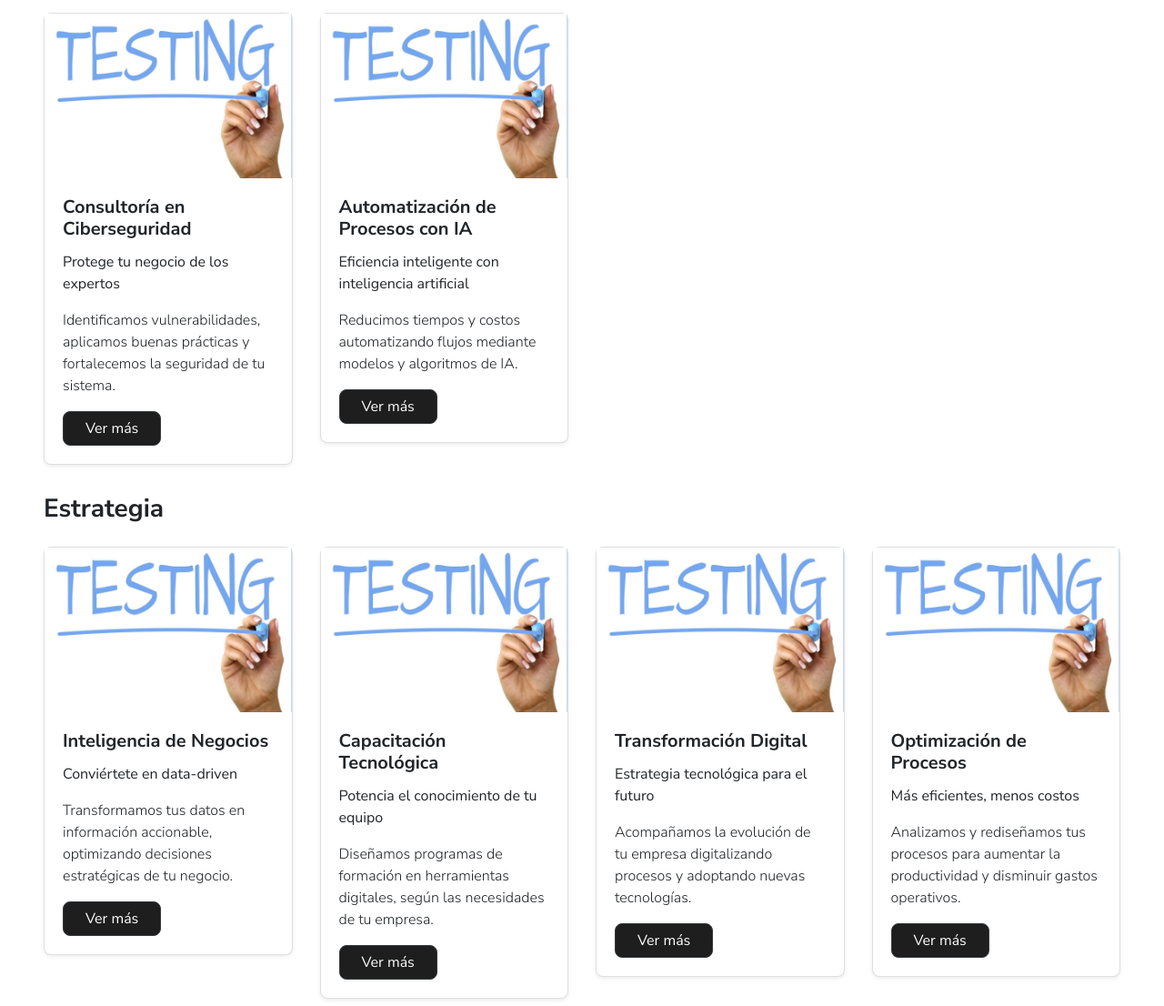
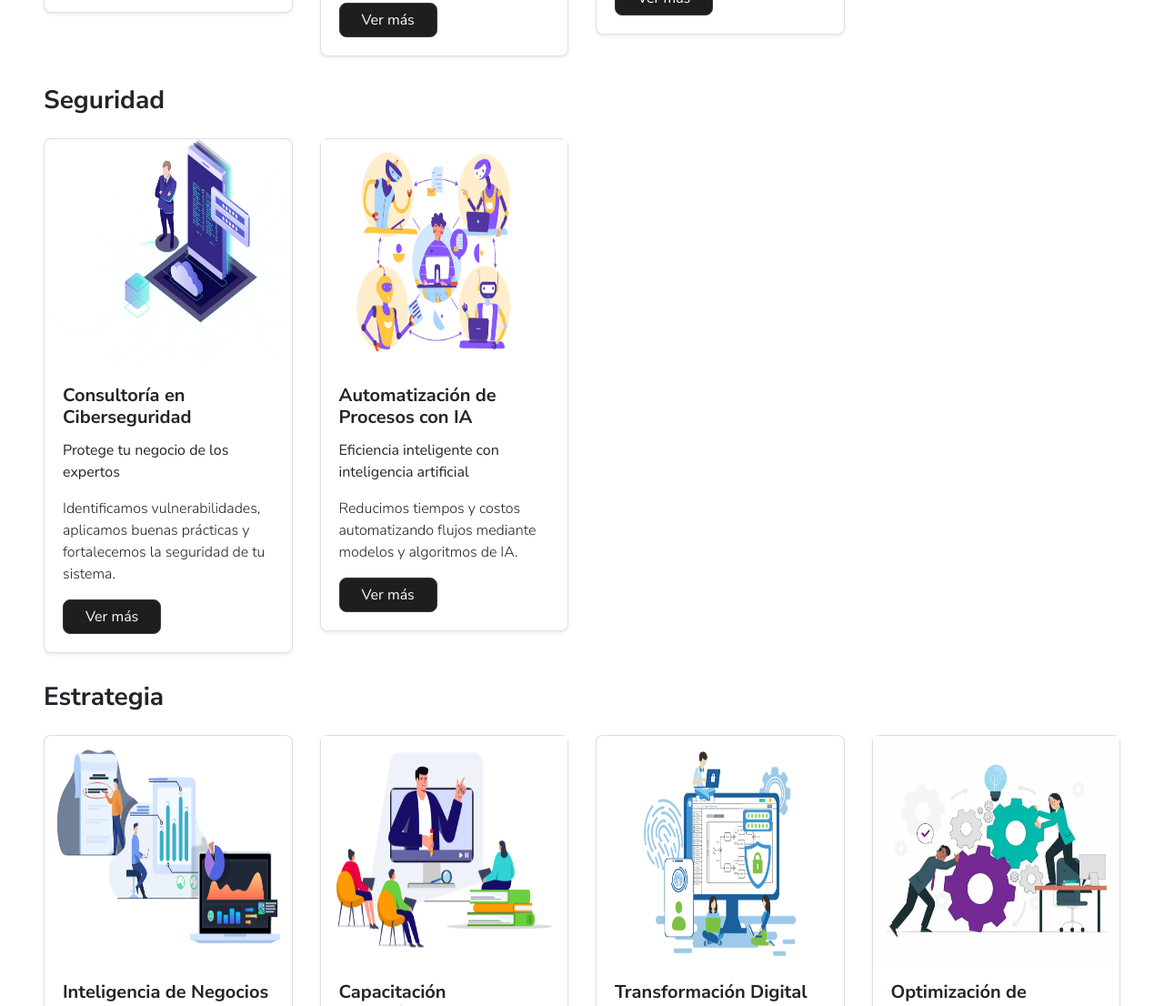
Before and after one commit to Hackk00/TechServices, a plain HTML site: page index.html in a window 1280 px wide. Shown: the part 2488-3594 px from the top of the page at 91% size. Drawn offline with Linux system fonts and the light colour scheme; files whose address does not match are found by name.

Commit message:
Imagenes de servicios

```diff
--- a/bd.json
+++ b/bd.json
@@ -5,7 +5,7 @@
     "slogan": "Soluciones únicas sin límites",
     "Categoria": "Desarrollo",
     "Descripcion": "Creamos software dedicado único para tu empresa, con escalabilidad, seguridad y eficiencia.",
-    "Imagen": "prueba.jpg",
+    "Imagen": "1.jpg",
     "Beneficios": [
       "Adaptación exacta a las necesidades del negocio",
       "Mayor eficiencia en procesos internos",
@@ -28,7 +28,7 @@
     "slogan": "Tu presencia digital, eficiente",
     "Categoria": "Desarrollo",
     "Descripcion": "Desarrollamos sitios web modernos, rápidos y efectivos para atraer más clientes y aumentar tu alcance.",
-    "Imagen": "prueba.jpg",
+    "Imagen": "2.jpg",
     "Beneficios": [
       "Mayor visibilidad online",
       "Optimización SEO para atraer clientes",
@@ -51,7 +51,7 @@
     "slogan": "Conecta con tus clientes en cualquier lugar",
     "Categoria": "Desarrollo",
     "Descripcion": "Desarrollamos apps móviles nativas e híbridas (Android/iOS), centradas en usabilidad y rendimiento.",
-    "Imagen": "prueba.jpg",
+    "Imagen": "3.png",
     "Beneficios": [
       "Acceso a clientes desde cualquier lugar",
       "Mejora la fidelización del usuario",
@@ -74,7 +74,7 @@
     "slogan": "Infraestructura flexible y segura",
     "Categoria": "Infraestructura",
     "Descripcion": "Asegura y optimiza tu sistema en la nube con nuestras soluciones escalables y seguras, disponibles 24/7.",
-    "Imagen": "prueba.jpg",
+    "Imagen": "4.jpg",
     "Beneficios": [
       "Disponibilidad 24/7",
       "Escalabilidad según demanda",
@@ -97,7 +97,7 @@
     "slogan": "Respuesta rápida, sistemas siempre activos",
     "Categoria": "Infraestructura",
     "Descripcion": "Brindamos soporte completo y continuo para mantener la estabilidad operativa de tu empresa.",
-    "Imagen": "prueba.jpg",
+    "Imagen": "5.png",
     "Beneficios": [
       "Resolución rápida de incidencias",
       "Prevención de fallos críticos",
@@ -120,7 +120,7 @@
     "slogan": "Todas tus operaciones en un mismo flujo",
     "Categoria": "Infraestructura",
     "Descripcion": "Mejoramos la productividad de tu empresa integrando ERP/CRM para centralizar y gestionar la información.",
-    "Imagen": "prueba.jpg",
+    "Imagen": "6.jpg",
     "Beneficios": [
       "Centralización de datos",
       "Mayor productividad del personal",
@@ -143,7 +143,7 @@
     "slogan": "Protege tu negocio de los expertos",
     "Categoria": "Seguridad",
     "Descripcion": "Identificamos vulnerabilidades, aplicamos buenas prácticas y fortalecemos la seguridad de tu sistema.",
-    "Imagen": "prueba.jpg",
+    "Imagen": "7.png",
     "Beneficios": [
       "Protección contra ciberataques",
       "Cumplimiento de normativas",
@@ -166,7 +166,7 @@
     "slogan": "Eficiencia inteligente con inteligencia artificial",
     "Categoria": "Seguridad",
     "Descripcion": "Reducimos tiempos y costos automatizando flujos mediante modelos y algoritmos de IA.",
-    "Imagen": "prueba.jpg",
+    "Imagen": "8.jpg",
     "Beneficios": [
       "Reducción de tiempos operativos",
       "Disminución de costos de mano de obra",
@@ -189,7 +189,7 @@
     "slogan": "Conviértete en data-driven",
     "Categoria": "Estrategia",
     "Descripcion": "Transformamos tus datos en información accionable, optimizando decisiones estratégicas de tu negocio.",
-    "Imagen": "prueba.jpg",
+    "Imagen": "9.png",
     "Beneficios": [
       "Mejor toma de decisiones",
       "Detección de oportunidades",
@@ -212,7 +212,7 @@
     "slogan": "Potencia el conocimiento de tu equipo",
     "Categoria": "Estrategia",
     "Descripcion": "Diseñamos programas de formación en herramientas digitales, según las necesidades de tu empresa.",
-    "Imagen": "prueba.jpg",
+    "Imagen": "10.jpg",
     "Beneficios": [
       "Mayor productividad del equipo",
       "Mejor uso de herramientas tecnológicas",
@@ -235,7 +235,7 @@
     "slogan": "Estrategia tecnológica para el futuro",
     "Categoria": "Estrategia",
     "Descripcion": "Acompañamos la evolución de tu empresa digitalizando procesos y adoptando nuevas tecnologías.",
-    "Imagen": "prueba.jpg",
+    "Imagen": "11.png",
     "Beneficios": [
       "Modernización de procesos",
       "Mayor competitividad en el mercado",
@@ -258,7 +258,7 @@
     "slogan": "Más eficientes, menos costos",
     "Categoria": "Estrategia",
     "Descripcion": "Analizamos y rediseñamos tus procesos para aumentar la productividad y disminuir gastos operativos.",
-    "Imagen": "prueba.jpg",
+    "Imagen": "12.jpg",
     "Beneficios": [
       "Reducción de tiempos de ejecución",
       "Eliminación de tareas innecesarias",
--- a/css/main.css
+++ b/css/main.css
@@ -114,30 +114,37 @@ body {
     cursor: pointer;
     color: #6c757d;
 }
+/*-------------------------------INPUTS--------------------------------*/
 
-/*-------------------------------INPUTS--------------------------------*/
-input{
+input {
     padding-top: 1.2em !important;
     padding-bottom: 1.2em !important;
 }
+/*-------------------------------GRID--------------------------------*/
 
-/*-------------------------------GRID--------------------------------*/
-.col-lg-3_5{
+.col-lg-3_5 {
     flex: 0 0 27% !important;
     max-width: 27% !important;
 }
+/*--------------------------------MENU--------------------------------*/
 
-/*--------------------------------MENU--------------------------------*/
 .sidebar {
-  min-width: 12%;
-  transition: width 0.3s;
+    min-width: 12%;
+    transition: width 0.3s;
 }
 .sidebar.collapsed {
-  width: 70px;
+    width: 70px;
 }
 .sidebar .nav-link span {
-  transition: opacity 0.2s;
+    transition: opacity 0.2s;
 }
 .sidebar.collapsed .nav-link span {
-  opacity: 0;
+    opacity: 0;
 }
+/*-----------------------------IMG-------------------------------------*/
+
+.card_img {
+    width: 100% !important;
+    max-height: 280px !important;
+    min-height: 250px !important;
+}
--- a/index.html
+++ b/index.html
@@ -9,7 +9,7 @@
 	<link rel="preconnect" href="https://fonts.googleapis.com">
 	<link rel="preconnect" href="https://fonts.gstatic.com" crossorigin>
 	<link href="https://fonts.googleapis.com/css2?family=Nunito+Sans:ital,opsz,wght@0,6..12,200..1000;1,6..12,200..1000&display=swap" rel="stylesheet">
-	<link rel="stylesheet" href="https://cdnjs.cloudflare.com/ajax/libs/font-awesome/5.15.4/css/all.min.css">
+	<script src="https://kit.fontawesome.com/0fc09aacd4.js" crossorigin="anonymous"></script>
 </head>
 <body>
 	<a id="btnSubir" class="btn btn-dark rounded-circle shadow" href="#inicio">
--- a/js/servicios.js
+++ b/js/servicios.js
@@ -11,7 +11,7 @@ $(document).ready(function() {
     return `
       <div class="col-lg-3 mb-2">
         <div class="card rounded shadow-sm">
-          <img src="img/${servicio.Imagen}" class="card-img-top img-fluid" alt="${servicio.Nombre}">
+          <img src="img/${servicio.Imagen}" class="card-img-top img-fluid card_img" alt="${servicio.Nombre}">
           <div class="card-body">
             <h5 class="card-title font-weight-bold">${servicio.Nombre}</h5>
             <p class="card-text">${servicio.slogan}</p>
```
Also changed, not shown: admin.html (+1 -1 lines), login.html (+1 -1 lines), nuevo_servicio.html (+1 -1 lines), servicio.html (+1 -1 lines), img/1.jpg (added), img/10.jpg (added), img/11.png (added), img/12.jpg (added), img/2.jpg (added), img/3.png (added), img/4.jpg (added), img/5.png (added), img/6.jpg (added), img/7.png (added), 2 more files.
